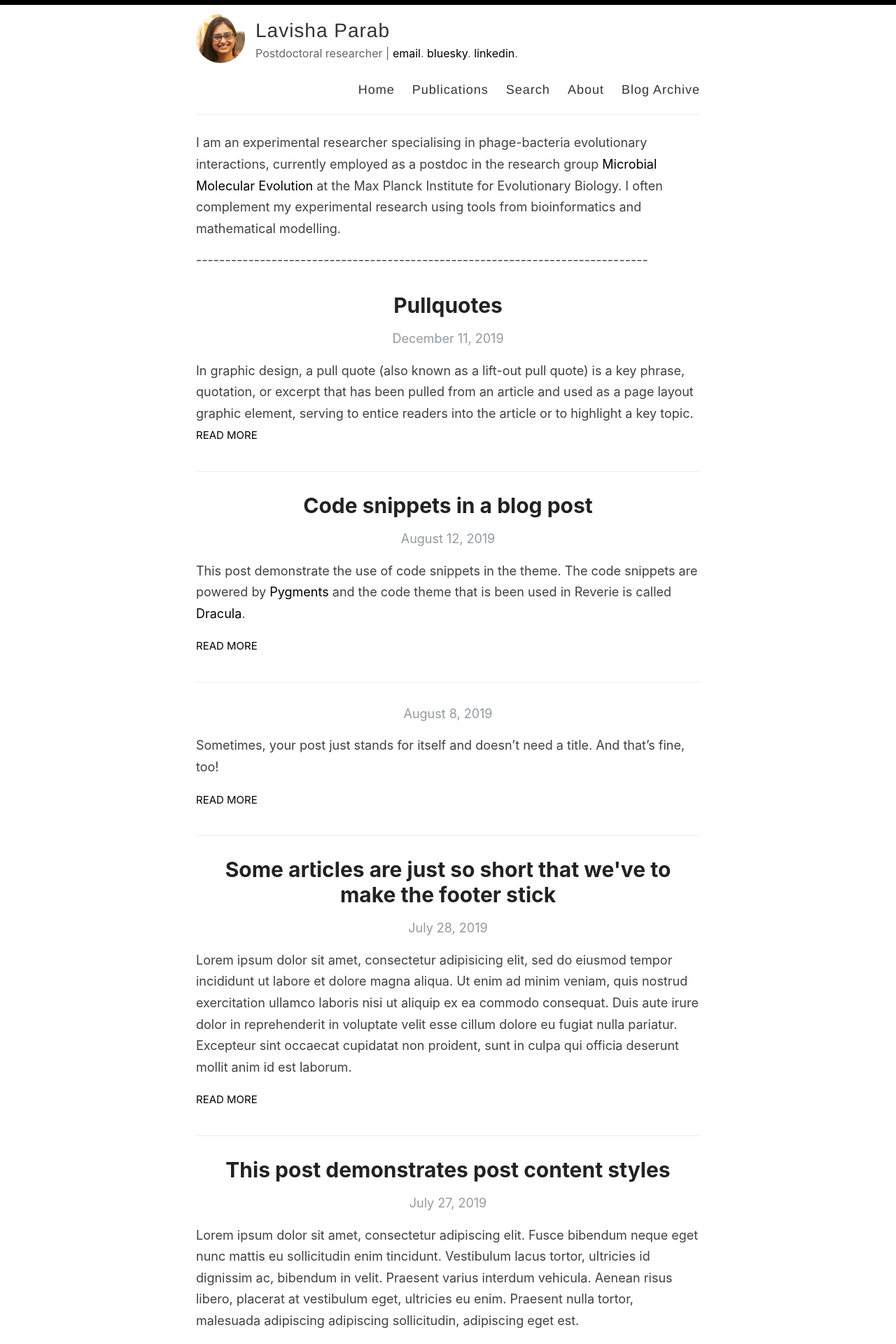
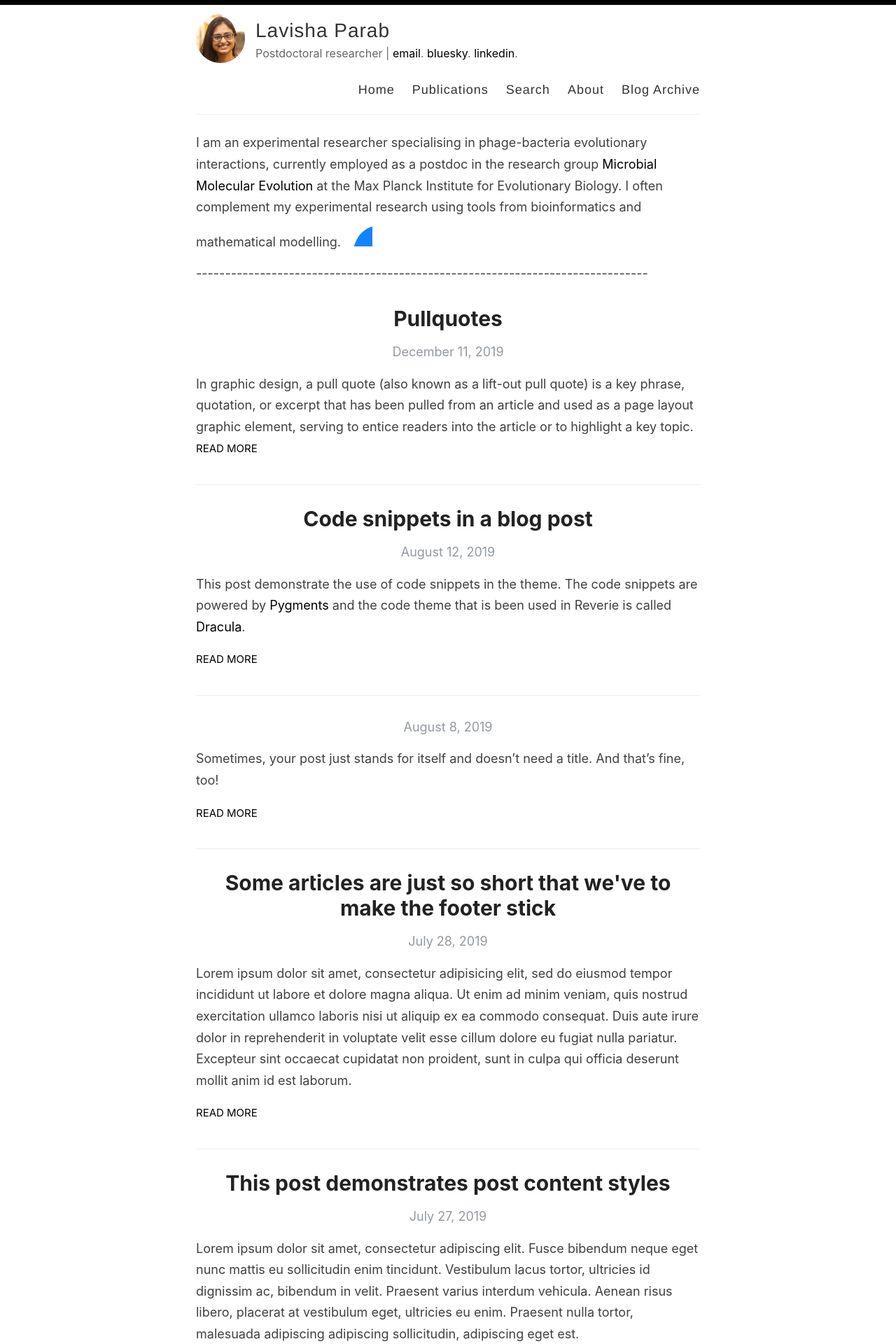
Before and after one commit to lavishaparab/lavishaparab.github.io, a Jekyll site: the page built from index.html, in a window 1280 px wide. Shown: the top 1920 px of the page at 70% size. Built offline with Jekyll 4.4.1, drawn with Linux system fonts in a browser that asks for light colours; the list of posts is cut into pages by our own code.

Commit message:
Update index.html
trying to get bluesky icon to display properly first

```diff
--- a/index.html
+++ b/index.html
@@ -4,7 +4,7 @@ layout: default
 <p style='text-align: left;'>
 I am an experimental researcher specialising in phage-bacteria evolutionary interactions, currently employed as a postdoc in the research group <a
 href="https://www.evolbio.mpg.de/3178548/group-micromolevol">Microbial Molecular Evolution</a> at the Max Planck Institute for Evolutionary Biology. I often complement my
-experimental research using tools from bioinformatics and mathematical modelling.
+experimental research using tools from bioinformatics and mathematical modelling. <i class="svg-icon bluesky"></i>
 </p>
 
 ------------------------------------------------------------------------------
```
